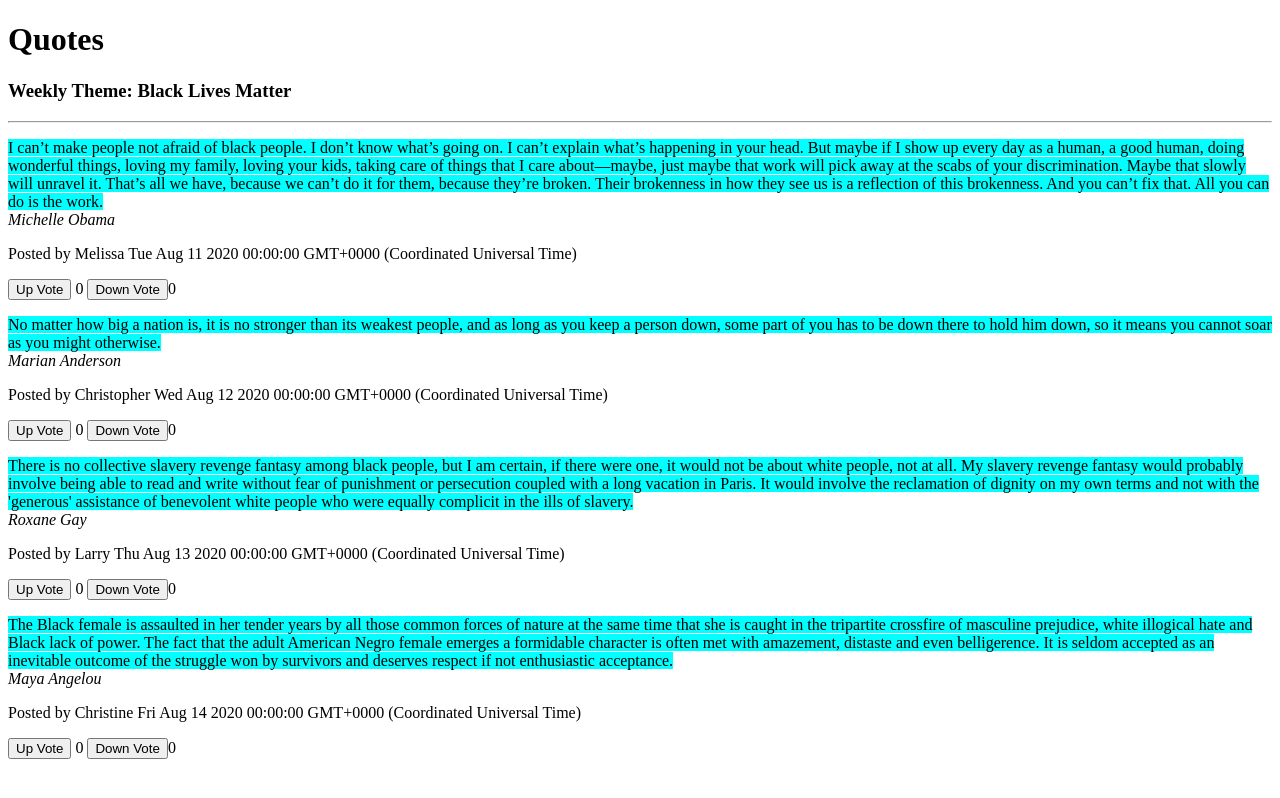
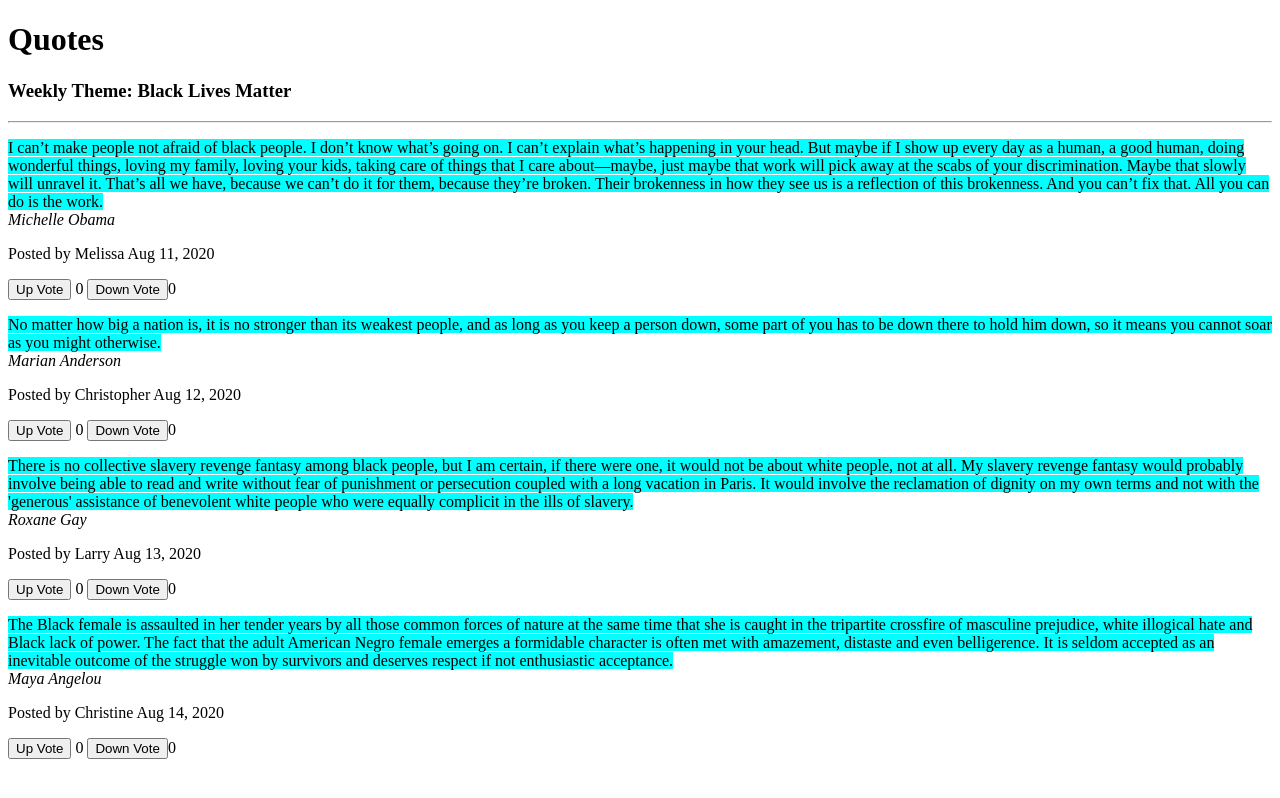
Before and after one commit to Makena-Maryann/Quotes, an Angular app: page / in a window 1280 px wide. Built offline with nearby package versions, Linux system fonts and the light colour scheme.

Commit message:
Add pipe to simplify the date

```diff
--- a/src/app/quote-detail/quote-detail.component.html
+++ b/src/app/quote-detail/quote-detail.component.html
@@ -1 +1 @@
-<p>Posted by {{ quote.name }} {{ quote.postDate }}</p>
+<p>Posted by {{ quote.name }} {{ quote.postDate | date }}</p>
```
